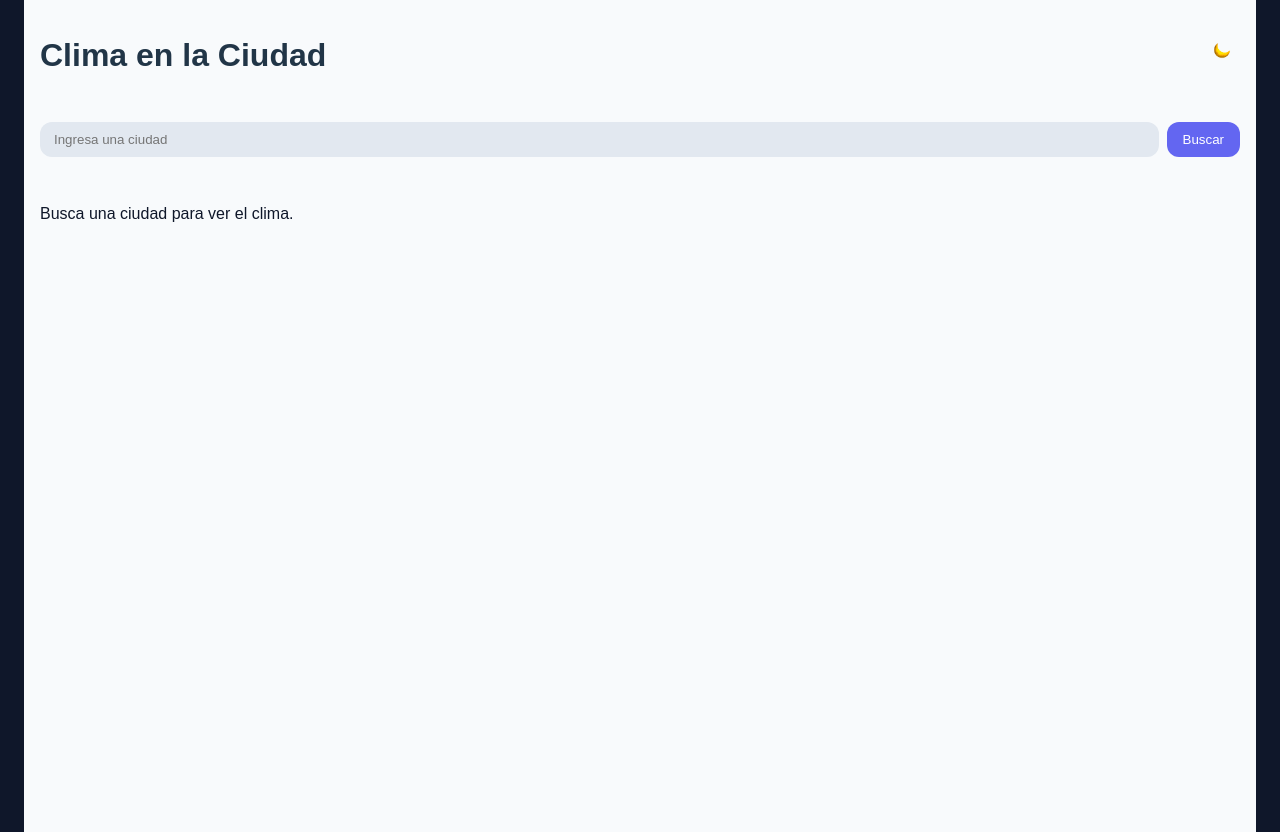
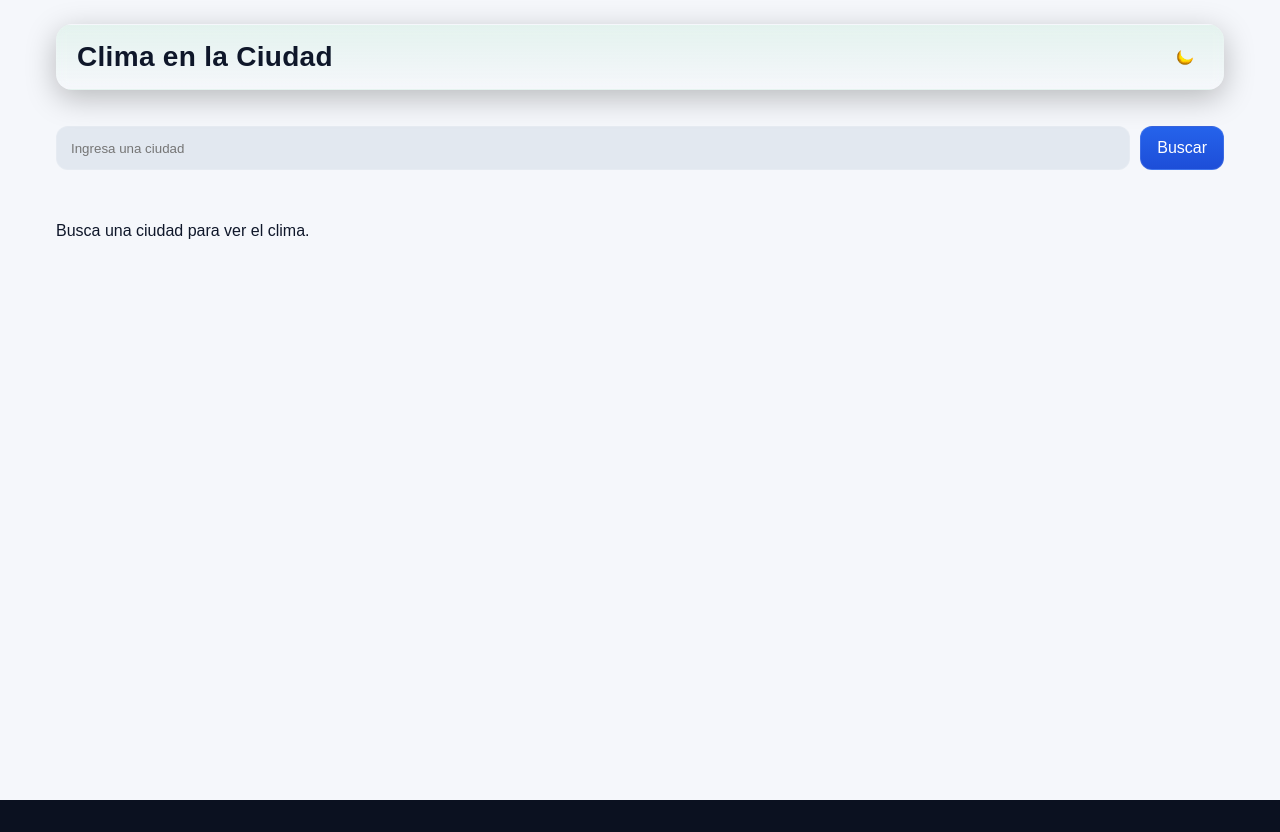
Before and after one commit to Eldubo/weather-app, a React (Vite) app: page / in a window 1280 px wide. After the commit the page ends 800 px from the top, so only its background shows below. Built offline with nearby package versions, Linux system fonts and the light colour scheme; no server answers.

Commit message:
arrglando css

```diff
--- a/package.json
+++ b/package.json
@@ -22,6 +22,6 @@
     "eslint-plugin-react-hooks": "^5.2.0",
     "eslint-plugin-react-refresh": "^0.4.20",
     "globals": "^16.3.0",
-    "vite": "^7.1.2"
+    "vite": "^5.2.10"
   }
 }
--- a/src/App.css
+++ b/src/App.css
@@ -1,17 +1,71 @@
 /* App.css */
-.App {
-  width: 100%;
-  max-width: 1200px;
-  margin: 0 auto;
-  padding: 1rem;
-  display: flex;
-  flex-direction: column;
-  align-items: stretch;
+.App{
+  width:100%;
+  max-width:1200px;
+  margin:0 auto;
+  padding:24px 16px 48px;
+  display:flex;
+  flex-direction:column;
+  gap:24px;
 }
 
-h1 {
-  text-align: center;
-  margin-bottom: 1rem;
-  font-size: 2rem;
-  color: #213547;
+.app-header{
+  display:flex;
+  align-items:center;
+  justify-content:space-between;
+  gap:12px;
+  flex-wrap:wrap;
+  padding:16px 20px;
+  background: linear-gradient(180deg, rgba(34,197,94,.08), rgba(34,197,94,0));
+  border:1px solid rgba(255,255,255,.06);
+  border-radius:16px;
+  backdrop-filter: blur(6px);
+  box-shadow: 0 8px 30px rgba(0,0,0,.25);
 }
+.app-header h1{
+  margin:0;
+  font-size: clamp(20px, 2.2vw, 28px);
+  letter-spacing:.3px;
+}
+
+.weather-container{
+  display:grid;
+  grid-template-columns: 1fr;
+  gap:20px;
+}
+@media (min-width: 960px){
+  .weather-container{ grid-template-columns: 1.1fr .9fr; }
+}
+
+.section{
+  background: var(--card);
+  border:1px solid rgba(255,255,255,.06);
+  border-radius:16px;
+  padding:16px;
+  box-shadow: 0 12px 30px rgba(0,0,0,.18);
+}
+.section h3{
+  margin:0 0 12px;
+  font-weight:600;
+  letter-spacing:.2px;
+}
+
+/* Search */
+.input-search-container{ display:flex; gap:10px; width:100%; }
+.input-search{
+  flex:1;
+  padding:12px 14px;
+  border:1px solid rgba(255,255,255,.12);
+  border-radius:12px;
+  background:#0b1324;
+  color:var(--text);
+}
+.input-search:focus{ border-color: var(--primary); box-shadow: 0 0 0 4px var(--ring); }
+.button-search{
+  padding:12px 16px;
+  border-radius:12px;
+  border:1px solid rgba(255,255,255,.12);
+  background:linear-gradient(180deg,#2563eb,#1d4ed8);
+  color:white; cursor:pointer;
+}
+.button-search:active{ transform: translateY(1px); }
--- /dev/null
+++ b/src/index.css
@@ -0,0 +1,27 @@
+/* index.css - base reset and theme */
+:root{
+    --bg: #0b1120;
+    --bg-accent: #111827;
+    --card: #111827;
+    --text: #e5e7eb;
+    --muted: #9ca3af;
+    --primary: #60a5fa;
+    --accent: #22d3ee;
+    --ring: rgba(96,165,250,.35);
+  }
+
+  *{box-sizing:border-box}
+  html,body,#root{height:100%}
+  html,body{
+    margin:0;padding:0;
+    background:
+      radial-gradient(1200px 600px at 20% -10%, #1f2937 0%, rgba(31,41,55,0) 60%),
+      radial-gradient(900px 500px at 120% 20%, rgba(34,211,238,.2) 0%, rgba(34,211,238,0) 60%),
+      var(--bg);
+    color:var(--text);
+    font-family: system-ui, -apple-system, Segoe UI, Roboto, Helvetica, Arial, "Apple Color Emoji","Segoe UI Emoji";
+  }
+  a{color:inherit}
+  img{display:block;max-width:100%}
+  button{font:inherit}
+  input,button{outline:none}
--- a/src/main.jsx
+++ b/src/main.jsx
@@ -1,7 +1,9 @@
 import { StrictMode } from 'react'
+import './index.css';
 import { createRoot } from 'react-dom/client'
 import './styles/weather-info.css'
 import App from './App.jsx'
+
 
 createRoot(document.getElementById('root')).render(
   <StrictMode>
--- a/src/styles/weather-info.css
+++ b/src/styles/weather-info.css
@@ -1,108 +1,4 @@
-/* ===== Ciudad y condiciones actuales ===== */
-.city-info {
-  width: 100%;
-  display: flex;
-  justify-content: space-between;
-  align-items: center;
-  margin-bottom: 20px;
-}
-
-.city-info .city-name {
-  font-size: 2rem;
-  color: #fff;
-  font-weight: 700;
-}
-
-.city-info .weather-details {
-  display: flex;
-  flex-direction: column;
-  align-items: flex-end;
-  color: #b8c1ec;
-}
-
-.city-info .weather-details span {
-  font-size: 1.1rem;
-}
-
-.weather-details .temperature {
-  font-size: 2.5rem;
-  font-weight: 700;
-}
-
-.weather-details .description {
-  font-size: 1.1rem;
-  color: #eebbc3;
-}
-
-/* ===== Pronóstico 5 días ===== */
-.forecast-section {
-  width: 100%;
-  margin-top: 24px;
-}
-
-.forecast-section h3 {
-  font-size: 1.5rem;
-  margin-bottom: 12px;
-  color: #eebbc3;
-}
-
-.forecast-list {
-  display: grid;
-  grid-template-columns: repeat(auto-fit, minmax(200px, 1fr));
-  gap: 20px;
-}
-
-.forecast-card {
-  background-color: #121629;
-  padding: 16px;
-  border-radius: 12px;
-  box-shadow: 0 2px 8px rgba(31, 38, 135, 0.15);
-  text-align: center;
-  transition: transform 0.2s, box-shadow 0.2s;
-}
-
-.forecast-card:hover {
-  transform: translateY(-4px);
-  box-shadow: 0 6px 18px rgba(31, 38, 135, 0.18);
-}
-
-.forecast-card h4 {
-  font-size: 1.1rem;
-  color: #eebbc3;
-}
-
-.forecast-card .forecast-temp {
-  font-size: 1.5rem;
-  font-weight: 700;
-  color: #fff;
-}
-
-.forecast-card .forecast-desc {
-  font-size: 1rem;
-  color: #b8c1ec;
-}
-
-/* ===== Media Queries ===== */
-@media (max-width: 768px) {
-  .search-bar input {
-    width: 160px;
-  }
-  .forecast-list {
-    grid-template-columns: 1fr; /* 1 tarjeta por fila */
-  }
-}
-
-@media (max-width: 500px) {
-  .header h1 {
-    font-size: 1.8rem;
-  }
-  .city-info .city-name {
-    font-size: 1.6rem;
-  }
-}
-
-
-/* ===== Reset ===== */
+/* ===== Reset y base ===== */
 body {
   margin: 0;
   font-family: "Poppins", sans-serif;
@@ -129,7 +25,8 @@ body {
   color: #0f172a;
 }
 
-.light-theme .forecast-card {
+.light-theme .forecast-card,
+.light-theme .today-card {
   background-color: #fff;
   color: #0f172a;
 }
@@ -147,10 +44,10 @@ body {
   cursor: pointer;
   color: inherit;
   font-size: 1.5rem;
-  img {
+}
+.pantallaModo img {
   width: 24px;
   height: 24px;
-  }
 }
 
 /* ===== InputCity ===== */
@@ -159,7 +56,6 @@ body {
   gap: 8px;
   margin: 12px 0;
 }
-
 .input-search {
   flex: 1;
   padding: 10px 14px;
@@ -169,12 +65,10 @@ body {
   background: #1e293b;
   color: #fff;
 }
-
 .light-theme .input-search {
   background: #e2e8f0;
   color: #0f172a;
 }
-
 .button-search {
   padding: 10px 16px;
   border-radius: 12px;
@@ -184,20 +78,55 @@ body {
   cursor: pointer;
 }
 
-/* ===== Forecast 24h ===== */
+/* ===== Clima actual ===== */
+.weather-container {
+  display: flex;
+  flex-wrap: wrap;
+  justify-content: center;
+  gap: 1rem;
+  margin-top: 1rem;
+}
+
+.weather-header {
+  display: flex;
+  align-items: center;
+  gap: 16px;
+  flex-wrap: wrap;
+  justify-content: center;
+}
+.weather-icon {
+  width: 120px;
+  height: 120px;
+  object-fit: contain;
+  display: block;
+}
+.current-graphic {
+  width: 140px;
+  height: 140px;
+  border-radius: 50%;
+  padding: 10px;
+  background: rgba(255, 255, 255, 0.06);
+  display: grid;
+  place-items: center;
+  overflow: hidden;
+  border: 1px solid rgba(255, 255, 255, 0.08);
+  box-shadow: 0 6px 20px rgba(0, 0, 0, 0.25);
+}
+.current-graphic > img {
+  width: 100%;
+  height: 100%;
+  object-fit: contain;
+}
+
+/* ===== Pronóstico 24h ===== */
 .hours24-section {
   margin-top: 20px;
 }
-/* Pronóstico 24h */
 .hours24-list {
   display: grid;
   grid-template-columns: repeat(auto-fit, minmax(90px, 1fr));
   gap: 12px;
   width: 100%;
-}
-.today-card:hover {
-  transform: translateY(-4px);
-  box-shadow: 0 6px 18px rgba(31, 38, 135, 0.18);
 }
 .today-card {
   min-width: 90px;
@@ -206,65 +135,266 @@ body {
   border-radius: 12px;
   text-align: center;
   flex-shrink: 0;
+  transition: transform 0.2s, box-shadow 0.2s;
+}
+.today-card:hover {
+  transform: translateY(-4px);
+  box-shadow: 0 6px 18px rgba(31, 38, 135, 0.18);
+}
+.hourly-icon {
+  width: 42px;
+  height: 42px;
+  object-fit: contain;
+  display: block;
+  margin: 0 auto;
 }
 
-.light-theme .today-card {
-  background-color: #e2e8f0;
-  color: #0f172a;
+/* ===== Pronóstico 5 días ===== */
+.forecast-section {
+  width: 100%;
+  margin-top: 24px;
 }
-
-/* ===== Forecast 5 días ===== */
 .forecast-section h3 {
-  margin-bottom: 10px;
+  font-size: 1.5rem;
+  margin-bottom: 12px;
+  color: #eebbc3;
 }
-
-
 .forecast-list {
   display: grid;
   grid-template-columns: repeat(auto-fit, minmax(220px, 1fr));
   gap: 16px;
   width: 100%;
 }
-
-
-.weather-container {
-  display: flex;
-  flex-wrap: wrap;
-  justify-content: center;
-  gap: 1rem;
-  margin-top: 1rem;
-}
-
-
-.forecast-card:hover {
-  transform: translateY(-4px);
-  box-shadow: 0 6px 18px rgba(31, 38, 135, 0.18);
-}
 .forecast-card {
   display: flex;
   justify-content: space-between;
   align-items: center;
   background-color: #1e293b;
-  padding: 12px 16px;
+  padding: 16px;
   border-radius: 12px;
+  box-shadow: 0 2px 8px rgba(31, 38, 135, 0.15);
+  text-align: center;
+  transition: transform 0.2s, box-shadow 0.2s;
+}
+.forecast-card:hover {
+  transform: translateY(-4px);
+  box-shadow: 0 6px 18px rgba(31, 38, 135, 0.18);
+}
+.forecast-icon {
+  width: 50px;
+  height: 50px;
+  object-fit: contain;
+  display: block;
+}
+.forecast-card h4 {
+  font-size: 1.1rem;
+  color: #eebbc3;
+}
+.forecast-card .forecast-temp {
+  font-size: 1.2rem;
+  font-weight: 700;
+  color: #fff;
+}
+.forecast-card .forecast-desc {
+  font-size: 1rem;
+  color: #b8c1ec;
 }
 
-.forecast-card img {
+/* ===== Responsive ===== */
+@media (max-width: 768px) {
+  .search-bar input {
+    width: 160px;
+  }
+  .forecast-list {
+    grid-template-columns: 1fr;
+  }
+}
+@media (max-width: 500px) {
+  .app-header h1 {
+    font-size: 1.8rem;
+  }
+  .weather-icon,
+  .current-graphic {
+    width: 100px;
+    height: 100px;
+  }
+  .forecast-icon {
     width: 40px;
     height: 40px;
   }
-
-/* ===== Responsive ===== */
-@media (min-width: 768px) {
-  .forecast-list {
-    flex-direction: column;
+  .hourly-icon {
+    width: 36px;
+    height: 36px;
+  }
+}
+/* ========= THEME (fondo claro/oscuro) ========= */
+:root{
+  --bg-dark: #0a1020;         /* fondo global dark */
+  --bg-light: #f5f7fb;        /* fondo global light */
+  --card-dark: #111827;       /* card dark */
+  --card-light: #ffffff;      /* card light */
+  --text-dark: #e5e7eb;
+  --text-light: #0f172a;
 }
 
-  .hours24-list {
-    gap: 16px;
+/* Aplica a tu contenedor raíz (donde ponés .dark-theme o .light-theme) */
+.dark-theme, .light-theme { min-height: 100vh; }
+
+/* Fondo global DARK con leve gradiente */
+.dark-theme{
+  background:
+    radial-gradient(1200px 600px at 20% -10%, rgba(31,41,55,.6) 0%, rgba(31,41,55,0) 60%),
+    radial-gradient(900px 500px at 120% 20%, rgba(34,211,238,.12) 0%, rgba(34,211,238,0) 60%),
+    var(--bg-dark);
+  color: var(--text-dark);
 }
 
-  .today-card {
-    min-width: 110px;
+/* Fondo global LIGHT */
+.light-theme{
+  background: var(--bg-light);
+  color: var(--text-light);
 }
+
+/* Cards se adaptan al tema */
+.dark-theme .forecast-card,
+.dark-theme .today-card{ background: var(--card-dark); color: var(--text-dark); }
+
+.light-theme .forecast-card,
+.light-theme .today-card{ background: var(--card-light); color: var(--text-light); }
+
+/* ========= 5 DÍAS — layout contenido dentro de la card ========= */
+/* La card se vuelve una grilla (icono a la izquierda, texto a la derecha) */
+.forecast-card{
+  position: relative;
+  display: grid;
+  grid-template-columns: 56px 1fr; /* icono | contenido */
+  align-items: center;
+  gap: 12px;
+  padding: 14px 16px;
+  border-radius: 14px;
+  box-sizing: border-box;
+  overflow: hidden;            /* nada se sale de la card */
+  word-wrap: break-word;
+  overflow-wrap: anywhere;     /* corta textos largos si es necesario */
 }
+
+/* Asegura que el icono no desborde */
+.forecast-icon{
+  width: 50px;
+  height: 50px;
+  object-fit: contain;
+  display: block;
+  grid-column: 1 / 2;
+}
+
+/* Contenedor del texto de la card (cubre la 2da columna) */
+.forecast-content{
+  grid-column: 2 / 3;
+  display: grid;
+  grid-template-columns: 1fr auto; /* izquierda info / derecha temperaturas */
+  column-gap: 12px;
+  row-gap: 4px;
+  align-items: start;
+}
+
+/* Si no tenés .forecast-content en el JSX, este fallback mete todo el texto en col 2 */
+.forecast-card > :not(img){
+  grid-column: 2 / 3;
+}
+
+/* Día/fecha */
+.forecast-card h4,
+.forecast-card .forecast-day{
+  margin: 0;
+  font-size: 1rem;
+  font-weight: 700;
+  color: #eebbc3;
+}
+
+/* Descripción (clear sky, etc.) */
+.forecast-desc{
+  font-size: .9rem;
+  opacity: .9;
+}
+
+/* Temperaturas apiladas a la derecha */
+.forecast-temp{
+  text-align: right;
+  font-weight: 700;
+  white-space: nowrap;
+}
+
+/* Viento y extras, se alinean abajo a la izquierda */
+.forecast-wind,
+.forecast-extra{
+  font-size: .85rem;
+  opacity: .85;
+}
+
+/* Hover prolijo */
+.forecast-card:hover{
+  transform: translateY(-2px);
+  box-shadow: 0 8px 20px rgba(0,0,0,.22);
+}
+
+/* ========= RESPONSIVE ========= */
+@media (max-width: 640px){
+  .forecast-card{
+    grid-template-columns: 46px 1fr;
+    padding: 12px;
+  }
+  .forecast-icon{ width: 42px; height: 42px; }
+  .forecast-temp{ font-size: .95rem; }
+}
+
+/* ========= EXTRA: por si el texto se pegaba al borde ========= */
+.forecast-list{
+  gap: 14px;          /* separa cards entre sí */
+}
+body.dark-theme {
+  background: linear-gradient(180deg, #0a1020 0%, #111827 100%);
+  color: #f8fafc;
+}
+
+body.light-theme {
+  background: #f5f7fb;
+  color: #0f172a;
+}
+body.light-theme .forecast-section h3{
+  color: #0f172a; /* título oscuro */
+}
+
+body.light-theme .forecast-card{
+  background: #ffffff;
+  color: #0f172a;                 /* texto base oscuro */
+  border: 1px solid #e2e8f0;      /* borde sutil para separar del fondo */
+}
+
+body.light-theme .forecast-card h4,
+body.light-theme .forecast-day{
+  color: #0f172a;                 /* día/fecha */
+}
+
+body.light-theme .forecast-desc,
+body.light-theme .forecast-wind,
+body.light-theme .forecast-extra{
+  color: #334155;                 /* gris legible (no celeste pálido) */
+  opacity: 1;
+}
+
+body.light-theme .forecast-temp{
+  color: #111827;                 /* números bien fuertes */
+}
+
+/* 24 horas */
+body.light-theme .today-card{
+  background: #ffffff;
+  color: #0f172a;
+  border: 1px solid #e2e8f0;
+}
+
+/* (Opcional) sub-textos dentro de 24h si usás clases separadas */
+body.light-theme .today-card .hourly-time,
+body.light-theme .today-card .hourly-temp{
+  color: #0f172a;
+}
```
Also changed, not shown: src/App.jsx (+8 -1 lines), 1 other file (tests, documents, lock files or other folders). Lines whose indentation alone changed are shown as unchanged.
